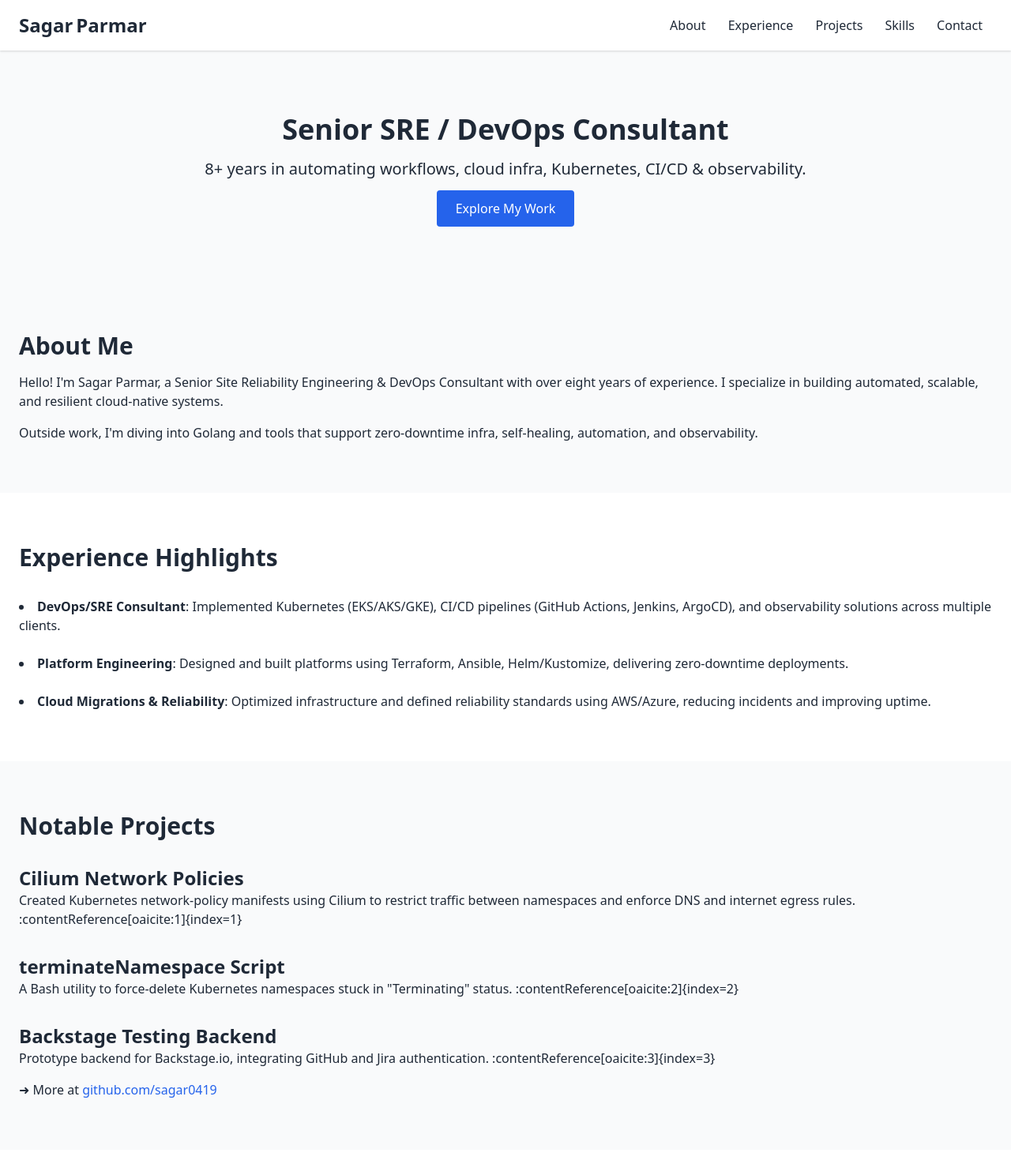
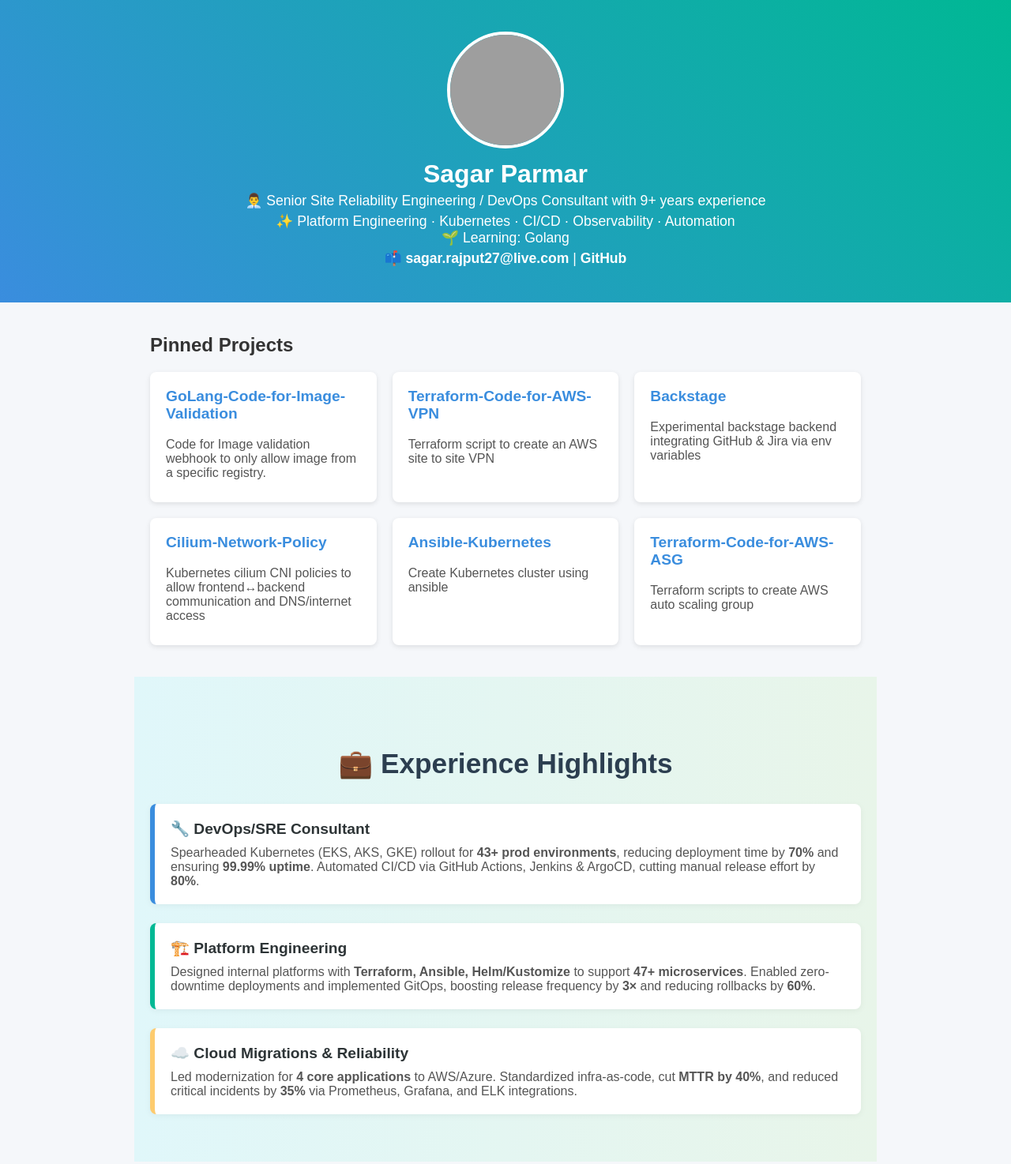
Before and after one commit to sagar0419/website, a plain HTML site: page index.html in a window 1280 px wide. Shown: the top 1474 px of the page at 79% size. Drawn offline with nearby package versions, Linux system fonts and the light colour scheme; grey boxes are pictures that could not be loaded.

Commit message:
updated webfile

```diff
--- a/index.html
+++ b/index.html
@@ -3,126 +3,172 @@
 <head>
   <meta charset="UTF-8" />
   <meta name="viewport" content="width=device-width, initial-scale=1.0" />
-  <title>Sagar Parmar • SRE / DevOps Engineer</title>
-  <link
-    href="https://cdn.jsdelivr.net/npm/tailwindcss@^3/dist/tailwind.min.css"
-    rel="stylesheet"
-  >
+  <title>Sagar Parmar – DevOps & SRE Consultant</title>
+  <style>
+    body {
+      font-family: Arial, sans-serif;
+      background: #f5f7fa;
+      color: #333;
+      margin: 0;
+      padding: 0;
+    }
+    header {
+      background: linear-gradient(45deg, #3a8dde, #00b894);
+      color: white;
+      padding: 40px 20px;
+      text-align: center;
+    }
+    header img {
+      border-radius: 50%;
+      width: 140px;
+      height: 140px;
+      object-fit: cover;
+      border: 4px solid white;
+    }
+    header h1 { margin: 10px 0 5px; }
+    header p { margin: 5px 0; font-size: 1.1em; }
+    section {
+      max-width: 900px;
+      margin: 40px auto;
+      padding: 0 20px;
+    }
+    .repos {
+      display: grid;
+      grid-template-columns: repeat(auto-fit, minmax(260px, 1fr));
+      gap: 20px;
+    }
+    .repo {
+      background: white;
+      padding: 20px;
+      border-radius: 8px;
+      box-shadow: 0 2px 6px rgba(0, 0, 0, 0.1);
+    }
+    .repo h3 {
+      margin-top: 0;
+      font-size: 1.2em;
+    }
+    .repo p {
+      margin: 8px 0;
+      color: #555;
+    }
+    footer {
+      text-align: center;
+      margin: 40px 0;
+      color: #777;
+    }
+    a {
+      color: #3a8dde;
+      text-decoration: none;
+    }
+    a:hover {
+      text-decoration: underline;
+    }
+   .highlight-link {
+      color: #ffffff;
+      font-weight: bold;
+    }
+
+    .highlight-link:hover {
+      color: #e0e0e0;
+    }
+  </style>
 </head>
-<body class="bg-gray-50 text-gray-800">
 
-  <!-- Header -->
-  <header class="bg-white shadow">
-    <div class="container mx-auto px-6 py-4 flex justify-between items-center">
-      <h1 class="text-2xl font-bold">Sagar Parmar</h1>
-      <nav>
-        <a href="#about" class="px-3 hover:underline">About</a>
-        <a href="#experience" class="px-3 hover:underline">Experience</a>
-        <a href="#projects" class="px-3 hover:underline">Projects</a>
-        <a href="#skills" class="px-3 hover:underline">Skills</a>
-        <a href="#contact" class="px-3 hover:underline">Contact</a>
-      </nav>
-    </div>
+<body>
+
+  <header>
+    <img src="https://github.com/sagar0419.png" alt="Sagar Parmar" />
+    <h1>Sagar Parmar</h1>
+    <p>👨‍💼 Senior Site Reliability Engineering / DevOps Consultant with 9+ years experience</p>
+    <p>
+      ✨ Platform Engineering · Kubernetes · CI/CD · Observability · Automation<br/>
+      🌱 Learning: Golang
+    </p>
+    <p>
+      📫 <a href="mailto:sagar.rajput27@live.com" class="highlight-link">sagar.rajput27@live.com</a> |
+      <a href="https://github.com/sagar0419" class="highlight-link">GitHub</a>
+    </p>
   </header>
 
-  <!-- Hero Section -->
-  <section class="container mx-auto px-6 py-20 text-center">
-    <h2 class="text-4xl font-extrabold mb-4">Senior SRE / DevOps Consultant</h2>
-    <p class="text-xl mb-6">
-      8+ years in automating workflows, cloud infra, Kubernetes, CI/CD & observability.
-    </p>
-    <a href="#projects" class="bg-blue-600 text-white px-6 py-3 rounded hover:bg-blue-700">
-      Explore My Work
-    </a>
+  <section>
+    <h2>Pinned Projects</h2>
+    <div class="repos">
+      <!-- Project cards -->
+      <div class="repo">
+        <h3><a href="https://github.com/sagar0419/ImageAdmissionWebhook">GoLang-Code-for-Image-Validation</a></h3>
+        <p>Code for Image validation webhook to only allow image from a specific registry.</p>
+      </div>
+
+      <div class="repo">
+        <h3><a href="https://github.com/sagar0419/aws_site2site_vpn">Terraform-Code-for-AWS-VPN</a></h3>
+        <p>Terraform script to create an AWS site to site VPN</p>
+      </div>
+
+      <div class="repo">
+        <h3><a href="https://github.com/sagar0419/BackstageTesting">Backstage</a></h3>
+        <p>Experimental backstage backend integrating GitHub & Jira via env variables</p>
+      </div>
+
+      <div class="repo">
+        <h3><a href="https://github.com/sagar0419/cilium-network-policy">Cilium-Network-Policy</a></h3>
+        <p>Kubernetes cilium CNI policies to allow frontend↔backend communication and DNS/internet access</p>
+      </div>
+
+      <div class="repo">
+        <h3><a href="https://github.com/sagar0419/ansible-kubernetes">Ansible-Kubernetes</a></h3>
+        <p>Create Kubernetes cluster using ansible</p>
+      </div>
+
+      <div class="repo">
+        <h3><a href="https://github.com/sagar0419/AWSterraformASG">Terraform-Code-for-AWS-ASG</a></h3>
+        <p>Terraform scripts to create AWS auto scaling group</p>
+      </div>
+    </div>
   </section>
 
-  <!-- About -->
-  <section id="about" class="container mx-auto px-6 py-16">
-    <h3 class="text-3xl font-semibold mb-4">About Me</h3>
-    <p class="mb-4">
-      Hello! I'm Sagar Parmar, a Senior Site Reliability Engineering & DevOps Consultant with over eight years of experience.
-      I specialize in building automated, scalable, and resilient cloud-native systems.
-    </p>
+  <section id="experience" style="background: linear-gradient(90deg, #e0f7fa, #e8f5e9); padding: 60px 20px;">
+    <div style="max-width: 900px; margin: auto;">
+      <h2 style="font-size: 2.2em; font-weight: 700; color: #2c3e50; margin-bottom: 30px; text-align: center;">
+        💼 Experience Highlights
+      </h2>
+      <div style="display: flex; flex-direction: column; gap: 24px;">
+
+        <div style="background: white; border-left: 6px solid #3a8dde; padding: 20px; border-radius: 8px; box-shadow: 0 2px 8px rgba(0,0,0,0.05);">
+          <h3 style="margin: 0 0 10px; font-size: 1.2em; color: #2d3436;">🔧 DevOps/SRE Consultant</h3>
+          <p style="margin: 0; color: #555;">
+            Spearheaded Kubernetes (EKS, AKS, GKE) rollout for <strong>43+ prod environments</strong>, reducing deployment time by <strong>70%</strong> and ensuring <strong>99.99% uptime</strong>. Automated CI/CD via GitHub Actions, Jenkins & ArgoCD, cutting manual release effort by <strong>80%</strong>.
+          </p>
+        </div>
+
+        <div style="background: white; border-left: 6px solid #00b894; padding: 20px; border-radius: 8px; box-shadow: 0 2px 8px rgba(0,0,0,0.05);">
+          <h3 style="margin: 0 0 10px; font-size: 1.2em; color: #2d3436;">🏗️ Platform Engineering</h3>
+          <p style="margin: 0; color: #555;">
+            Designed internal platforms with <strong>Terraform, Ansible, Helm/Kustomize</strong> to support <strong>47+ microservices</strong>. Enabled zero-downtime deployments and implemented GitOps, boosting release frequency by <strong>3×</strong> and reducing rollbacks by <strong>60%</strong>.
+          </p>
+        </div>
+
+        <div style="background: white; border-left: 6px solid #fdcb6e; padding: 20px; border-radius: 8px; box-shadow: 0 2px 8px rgba(0,0,0,0.05);">
+          <h3 style="margin: 0 0 10px; font-size: 1.2em; color: #2d3436;">☁️ Cloud Migrations & Reliability</h3>
+          <p style="margin: 0; color: #555;">
+            Led modernization for <strong>4 core applications</strong> to AWS/Azure. Standardized infra-as-code, cut <strong>MTTR by 40%</strong>, and reduced critical incidents by <strong>35%</strong> via Prometheus, Grafana, and ELK integrations.
+          </p>
+        </div>
+
+      </div>
+    </div>
+  </section>
+
+  <section>
+    <h2>About Me</h2>
     <p>
-      Outside work, I'm diving into Golang and tools that support zero‑downtime infra, self-healing, automation, and observability.
+      A seasoned SRE/DevOps professional skilled in monitoring, infrastructure automation, CI/CD, and cloud-native platforms like AKS/EKS/GKE and on-prem.
+      Deeply passionate about zero‑downtime infra, self‑healing systems, observability stacks, and scalable reliability.
     </p>
   </section>
 
-  <!-- Experience -->
-  <section id="experience" class="bg-white py-16">
-    <div class="container mx-auto px-6">
-      <h3 class="text-3xl font-semibold mb-8">Experience Highlights</h3>
-      <ul class="space-y-6 list-disc list-inside">
-        <li>
-          <strong>DevOps/SRE Consultant</strong>: Implemented Kubernetes (EKS/AKS/GKE), CI/CD pipelines (GitHub Actions, Jenkins, ArgoCD), and observability solutions across multiple clients.
-        </li>
-        <li>
-          <strong>Platform Engineering</strong>: Designed and built platforms using Terraform, Ansible, Helm/Kustomize, delivering zero‑downtime deployments.
-        </li>
-        <li>
-          <strong>Cloud Migrations & Reliability</strong>: Optimized infrastructure and defined reliability standards using AWS/Azure, reducing incidents and improving uptime.
-        </li>
-      </ul>
-    </div>
-  </section>
+  <footer>
+    <p>Designed & developed by Sagar Parmar • Profile curated via GitHub repo</p>
+  </footer>
 
-  <!-- Projects -->
-  <section id="projects" class="container mx-auto px-6 py-16">
-    <h3 class="text-3xl font-semibold mb-8">Notable Projects</h3>
-    <div class="space-y-8">
-      <div>
-        <h4 class="text-2xl font-bold">Cilium Network Policies</h4>
-        <p>
-          Created Kubernetes network-policy manifests using Cilium to restrict traffic between namespaces and enforce DNS and internet egress rules. :contentReference[oaicite:1]{index=1}
-        </p>
-      </div>
-      <div>
-        <h4 class="text-2xl font-bold">terminateNamespace Script</h4>
-        <p>
-          A Bash utility to force-delete Kubernetes namespaces stuck in "Terminating" status. :contentReference[oaicite:2]{index=2}
-        </p>
-      </div>
-      <div>
-        <h4 class="text-2xl font-bold">Backstage Testing Backend</h4>
-        <p>
-          Prototype backend for Backstage.io, integrating GitHub and Jira authentication. :contentReference[oaicite:3]{index=3}
-        </p>
-      </div>
-    </div>
-    <p class="mt-4">
-      ➜ More at <a href="https://github.com/sagar0419" class="text-blue-600 hover:underline">github.com/sagar0419</a>
-    </p>
-  </section>
-
-  <!-- Skills -->
-  <section id="skills" class="bg-white py-16">
-    <div class="container mx-auto px-6">
-      <h3 class="text-3xl font-semibold mb-8">Skills & Tools</h3>
-      <ul class="grid grid-cols-2 md:grid-cols-4 gap-4 list-disc list-inside">
-        <li>Cloud Platforms: AWS, Azure, DO, GKE</li>
-        <li>Kubernetes (AKS, EKS, GKE, on‑prem)</li>
-        <li>CI/CD: GitHub Actions, Jenkins, ArgoCD, Azure DevOps, GitLab</li>
-        <li>Infra as Code: Terraform, Ansible</li>
-        <li>Helm & Kustomize</li>
-        <li>Observability: Prometheus, Grafana, ELK</li>
-        <li>Networking: Cilium network policies</li>
-        <li>Containerization: Docker, Bash scripting</li>
-      </ul>
-    </div>
-  </section>
-
-  <!-- Contact -->
-  <section id="contact" class="container mx-auto px-6 py-16 text-center">
-    <h3 class="text-3xl font-semibold mb-4">Get in Touch</h3>
-    <p class="mb-6">Let’s discuss platform engineering, automation, or consulting opportunities.</p>
-    <p><strong>Email:</strong> <a href="mailto:sagar.rajput27@live.com" class="text-blue-600 hover:underline">sagar.rajput27@live.com</a></p>
-    <p><strong>GitHub:</strong> <a href="https://github.com/sagar0419" class="text-blue-600 hover:underline">github.com/sagar0419</a></p>
-    <p><strong>Location:</strong> Chandigarh, India</p>
-  </section>
-
-  <!-- Footer -->
-  <footer class="bg-gray-200 py-6 text-center">
-    <p>&copy; 2025 Sagar Parmar. All rights reserved.</p>
-  </footer>
 </body>
 </html>
```
Also changed, not shown: 1 other file.
